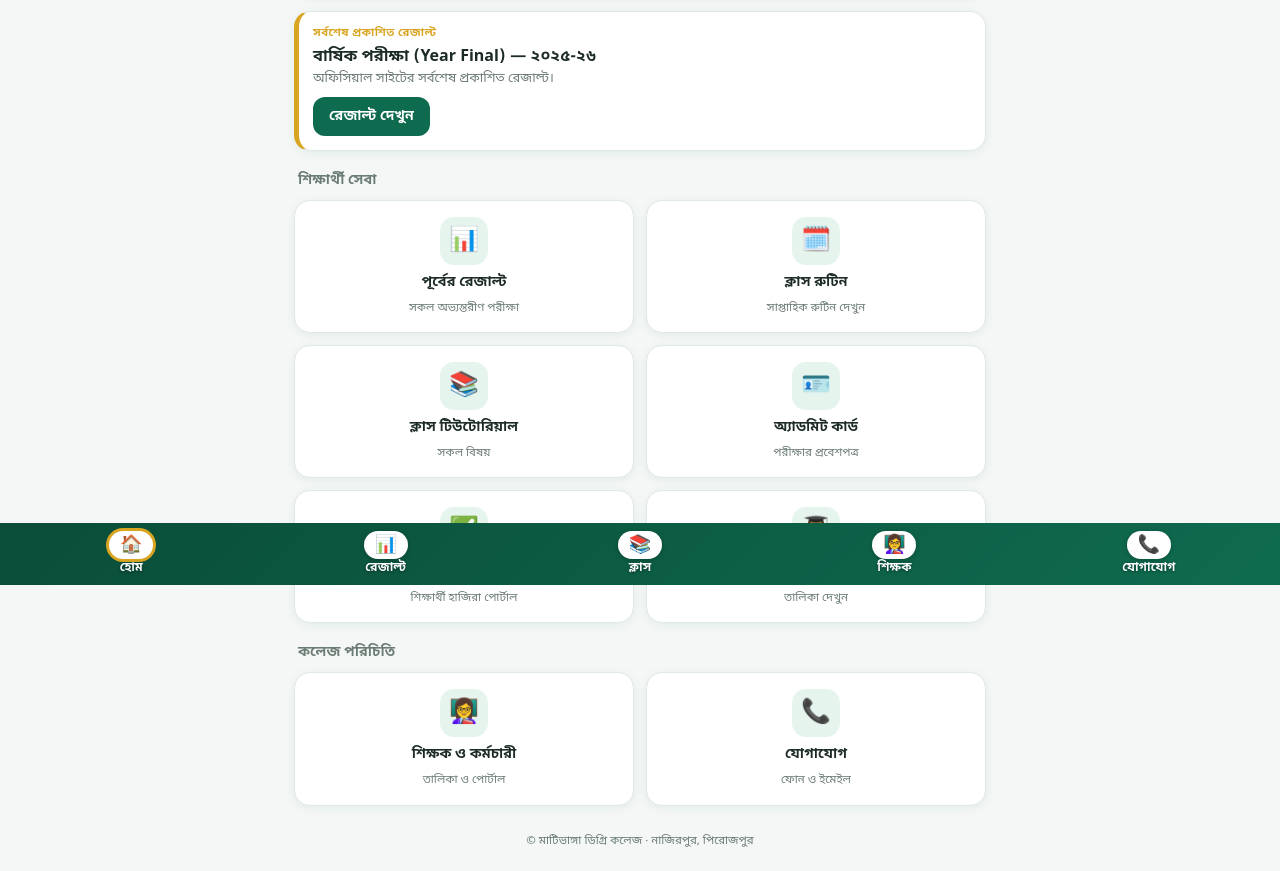
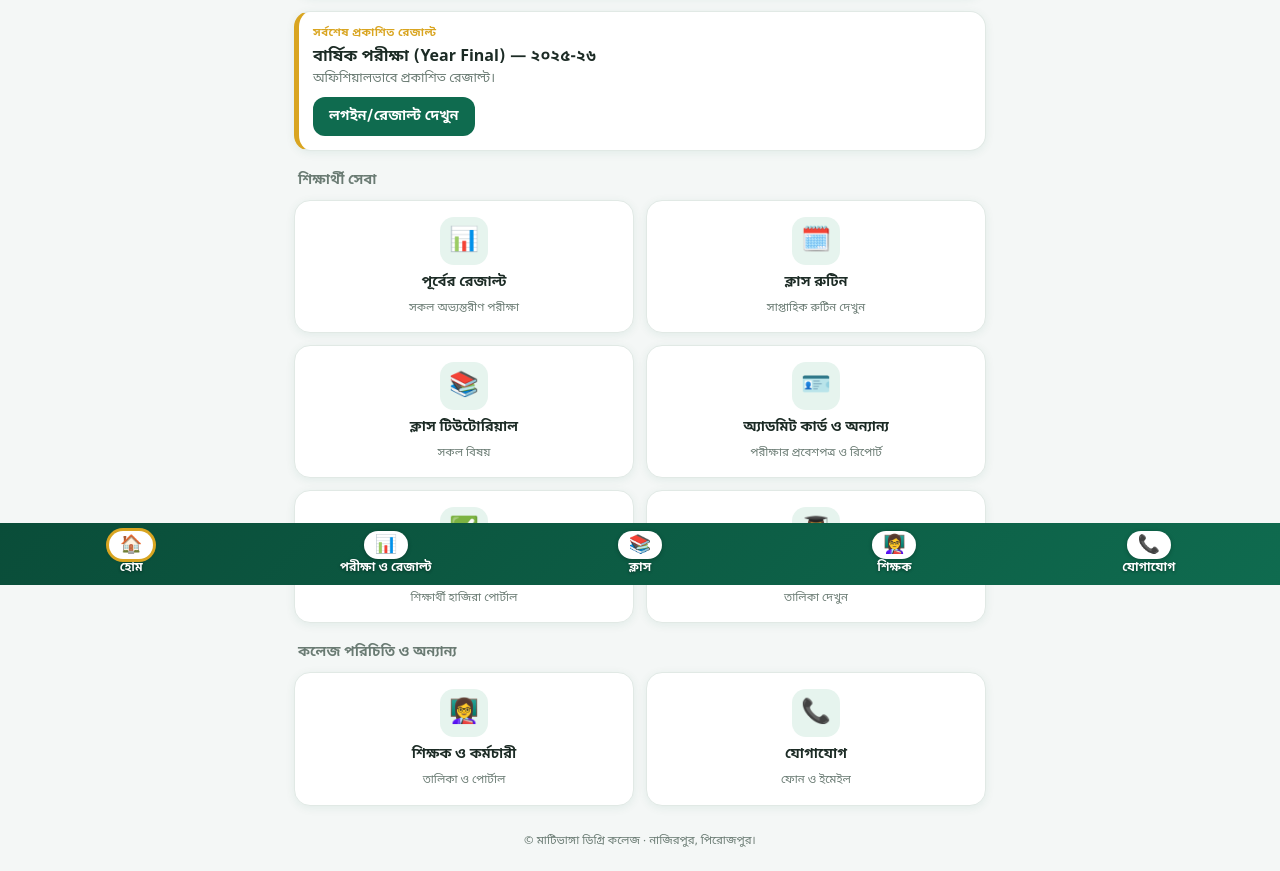
Before and after one commit to md-lingkon/matibhanga-app, a website: page www/index.html in a window 1280 px wide. Shown: the part 215-1086 px from the top of the page. Drawn offline with Linux system fonts and the light colour scheme.

Commit message:
Refine text content in index.html
Updated various text elements for improved clarity and consistency in the Bengali language.

```diff
--- a/www/index.html
+++ b/www/index.html
@@ -185,15 +185,15 @@ nav button.active .i{box-shadow:0 0 0 3px var(--gold),0 1px 4px rgba(0,0,0,.25)}
   <section class="view active" id="home">
     <div class="hero">
       <h2>মাটিভাঙ্গা ডিগ্রি কলেজ</h2>
-      <p>মাটিভাঙ্গা, নাজিরপুর, পিরোজপুর</p>
+      <p>মাটিভাঙ্গা, নাজিরপুর, পিরোজপুর।</p>
       <span class="badge">অভ্যন্তরীণ পরীক্ষার রেজাল্ট ও অন্যান্য</span>
     </div>
 
     <div class="highlight">
       <div class="tag">সর্বশেষ প্রকাশিত রেজাল্ট</div>
       <h3 id="latestTitle">বার্ষিক পরীক্ষা (Year Final) — ২০২৫-২৬</h3>
-      <p>অফিসিয়াল সাইটের সর্বশেষ প্রকাশিত রেজাল্ট।</p>
-      <button class="btn" data-open="result_latest">রেজাল্ট দেখুন</button>
+      <p>অফিশিয়ালভাবে প্রকাশিত রেজাল্ট।</p>
+      <button class="btn" data-open="result_latest">লগইন/রেজাল্ট দেখুন</button>
     </div>
 
     <h3 class="sec">শিক্ষার্থী সেবা</h3>
@@ -201,17 +201,17 @@ nav button.active .i{box-shadow:0 0 0 3px var(--gold),0 1px 4px rgba(0,0,0,.25)}
       <button class="tile" data-open="result_all" style="font:inherit;color:inherit"><div class="ic">📊</div><b>পূর্বের রেজাল্ট</b><span>সকল অভ্যন্তরীণ পরীক্ষা</span></button>
       <button class="tile" data-open="routine" style="font:inherit;color:inherit"><div class="ic">🗓️</div><b>ক্লাস রুটিন</b><span>সাপ্তাহিক রুটিন দেখুন</span></button>
       <button class="tile" data-open="tutorial" style="font:inherit;color:inherit"><div class="ic">📚</div><b>ক্লাস টিউটোরিয়াল</b><span>সকল বিষয়</span></button>
-      <button class="tile" data-open="admit" style="font:inherit;color:inherit"><div class="ic">🪪</div><b>অ্যাডমিট কার্ড</b><span>পরীক্ষার প্রবেশপত্র</span></button>
+      <button class="tile" data-open="admit" style="font:inherit;color:inherit"><div class="ic">🪪</div><b>অ্যাডমিট কার্ড ও অন্যান্য</b><span>পরীক্ষার প্রবেশপত্র ও রিপোর্ট</span></button>
       <button class="tile" data-open="attendance" style="font:inherit;color:inherit"><div class="ic">✅</div><b>ক্লাস হাজিরা</b><span>শিক্ষার্থী হাজিরা পোর্টাল</span></button>
       <button class="tile" data-open="students" style="font:inherit;color:inherit"><div class="ic">👨‍🎓</div><b>শিক্ষার্থী তালিকা</b><span>তালিকা দেখুন</span></button>
     </div>
 
-    <h3 class="sec">কলেজ পরিচিতি</h3>
+    <h3 class="sec">কলেজ পরিচিতি ও অন্যান্য</h3>
     <div class="grid">
       <button class="tile" data-go="staff" style="font:inherit;color:inherit"><div class="ic">👩‍🏫</div><b>শিক্ষক ও কর্মচারী</b><span>তালিকা ও পোর্টাল</span></button>
       <button class="tile" data-go="contact" style="font:inherit;color:inherit"><div class="ic">📞</div><b>যোগাযোগ</b><span>ফোন ও ইমেইল</span></button>
     </div>
-    <div class="footer">© মাটিভাঙ্গা ডিগ্রি কলেজ · নাজিরপুর, পিরোজপুর</div>
+    <div class="footer">© মাটিভাঙ্গা ডিগ্রি কলেজ · নাজিরপুর, পিরোজপুর।</div>
   </section>
 
   <!-- RESULTS -->
@@ -270,13 +270,13 @@ nav button.active .i{box-shadow:0 0 0 3px var(--gold),0 1px 4px rgba(0,0,0,.25)}
         <a class="btn ghost" href="https://wa.me/8801718832260" target="_blank" rel="noopener">🟢 WhatsApp</a>
       </div>
     </div>
-    <h3 class="sec">কলেজের ঠিকানা</h3>
+    <h3 class="sec">কলেজের তথ্য ও অন্যান্য</h3>
     <div class="list">
-      <a class="row" href="https://www.google.com/maps/dir/Matibhanga+Degree+College,+Mativangga+Union,+Bangladesh/Matibhanga+Degree+College,+Mativangga+Union,+Bangladesh/@22.8224542,89.9346647,12z/data=!4m13!4m12!1m5!1m1!1s0x39ffe3d040004e4d:0x7ad1122b8955a22!2m2!1d89.9441442!2d22.8153279!1m5!1m1!1s0x39ffe3d040004e4d:0x7ad1122b8955a22!2m2!1d89.9441442!2d22.8153279?entry=ttu&g_ep=EgoyMDI2MTExOC4xIKXMDSoASAFQAw%3D%3D" target="_blank" rel="noopener">
-        <div class="ic">📍</div><div class="t"><b>মাটিভাঙ্গা ডিগ্রি কলেজ</b><span>মাটিভাঙ্গা, নাজিরপুর, পিরোজপুর — ম্যাপে দেখুন</span></div><span class="go">›</span>
-      </a>
+      <a class="row" href="https://www.google.com/maps/search/?api=1&query=22.8153279,89.9441442&query_place_id=ChIJTU4AQNDj_zkRIlqVuCIRrQc" target="_blank" rel="noopener">
+  <div class="ic">📍</div><div class="t"><b>মাটিভাঙ্গা ডিগ্রি কলেজ</b><span>মাটিভাঙ্গা, নাজিরপুর, পিরোজপুর — ম্যাপে দেখুন</span></div><span class="go">›</span>
+</a>
       <a class="row" href="https://sites.google.com/view/matibhangadegreecollege/" target="_blank" rel="noopener">
-        <div class="ic">🌐</div><div class="t"><b>অফিশিয়াল ওয়েবসাইট</b><span>sites.google.com/view/matibhangadegreecollege</span></div><span class="go">›</span>
+        <div class="ic">🌐</div><div class="t"><b>অফিশিয়াল ওয়েব পোর্টাল</b><span>sites.google.com/view/matibhangadegreecollege</span></div><span class="go">›</span>
       </a>
       <button class="row" data-share="1" type="button">
         <div class="ic">📤</div><div class="t"><b>অ্যাপ শেয়ার করুন</b><span>বন্ধু ও সহপাঠীদের ডাউনলোড লিংক পাঠান</span></div><span class="go">›</span>
@@ -300,7 +300,7 @@ nav button.active .i{box-shadow:0 0 0 3px var(--gold),0 1px 4px rgba(0,0,0,.25)}
 
 <nav>
   <button class="active" data-tab="home"><span class="i">🏠</span>হোম</button>
-  <button data-tab="results"><span class="i">📊</span>রেজাল্ট</button>
+  <button data-tab="results"><span class="i">📊</span>পরীক্ষা ও রেজাল্ট</button>
   <button data-tab="classes"><span class="i">📚</span>ক্লাস</button>
   <button data-tab="staff"><span class="i">👩‍🏫</span>শিক্ষক</button>
   <button data-tab="contact"><span class="i">📞</span>যোগাযোগ</button>
```
